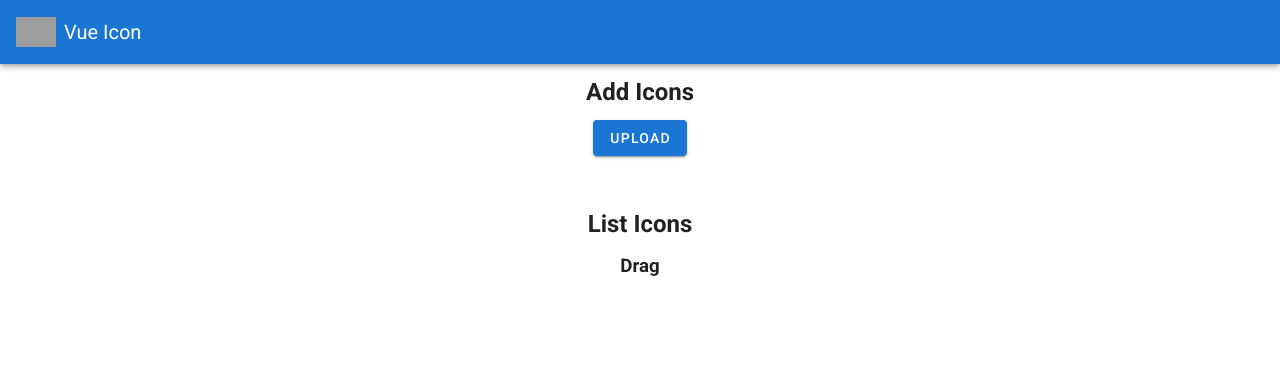
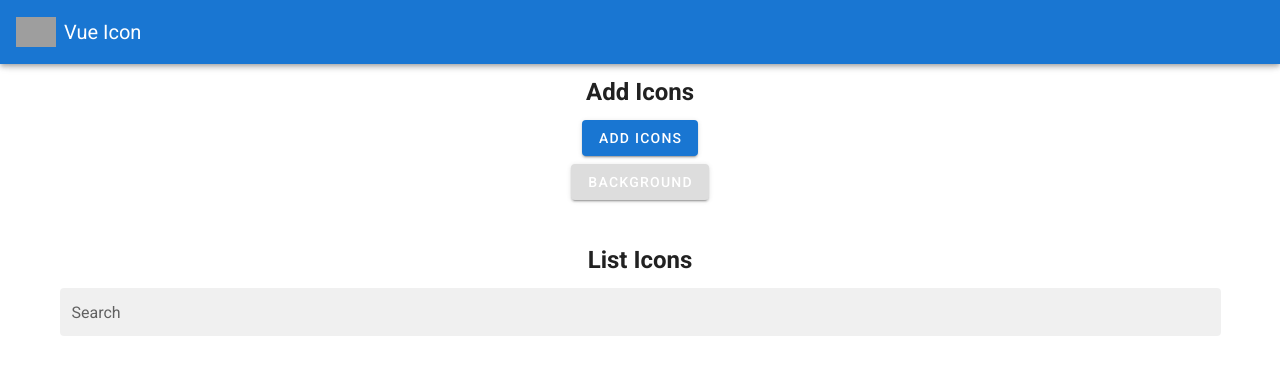
Before and after one commit to christianmiyoshi/vue-icon, a Vue app: page /#/ in a window 1280 px wide. Shown: the top 374 px of the page. Built offline with nearby package versions, Linux system fonts and the light colour scheme; grey boxes are pictures that could not be loaded.

Commit message:
Add background color and search input

```diff
--- a/src/components/HelloWorld.vue
+++ b/src/components/HelloWorld.vue
@@ -7,7 +7,7 @@
         </h2>
 
         <div class="my-2">
-          <v-btn color="primary" @click="$refs.file.click()">Upload</v-btn>
+          <v-btn color="primary" @click="$refs.file.click()">Add Icons</v-btn>
           <input
             type="file"
             ref="file"
@@ -17,6 +17,18 @@
             multiple
           />
         </div>
+
+        <div class="text-center">
+          <v-menu :close-on-content-click="false" offset-x z-index="100">
+            <template v-slot:activator="{ on }">
+              <v-btn :color="backgroundColor" dark v-on="on">
+                Background
+              </v-btn>
+            </template>
+
+            <v-color-picker v-model="backgroundColor"></v-color-picker>
+          </v-menu>
+        </div>
       </v-col>
 
       <v-col class="mb-5" cols="12">
@@ -24,12 +36,18 @@
           List Icons
         </h2>
 
-        <h3>Drag</h3>
+        <v-text-field
+          v-model="search"
+          clearable
+          flat
+          solo-inverted
+          hide-details
+          label="Search"
+        ></v-text-field>
         <draggable
           :list="icons"
           :disabled="!enabled"
           ghost-class="ghost"
-          :move="checkMove"
           @start="dragging = true"
           @end="dragging = false"
           v-bind="dragOptions"
@@ -40,28 +58,34 @@
             class="row"
           >
             <div
-              v-for="icon in icons"
+              v-for="icon in filteredIcons"
               v-bind:key="icon.id"
-              class="list-group list-group-item col col-2"
+              class="list-group list-group-item col col-xl-1 col-lg-2 col-md-3 col-sm-4"
             >
               <v-card max-width="400">
-                <div style="padding: 10px; background-color: #123541">
+                <div
+                  v-bind:style="{
+                    padding: '10px',
+                    backgroundColor: backgroundColor
+                  }"
+                >
                   <v-img
                     class="white--text align-end"
-                    height="200px"
+                    height="100px"
                     :src="icon.url"
                     contain
                     aspect-ratio="1"
                   >
                   </v-img>
                 </div>
-                <v-card-subtitle>
-                  <a
-                    :id="'icon-filename-' + icon.id"
-                    @click="copyLabel('icon-filename-' + icon.id)"
-                    >{{ icon.filename }}</a
-                  >
-                </v-card-subtitle>
+                <v-card-text
+                  @click="copyLabel('icon-filename-' + icon.id)"
+                  class="card-text"
+                >
+                  <p :id="'icon-filename-' + icon.id">
+                    {{ icon.filename }}
+                  </p>
+                </v-card-text>
               </v-card>
             </div>
           </transition-group>
@@ -97,7 +121,9 @@ export default Vue.extend({
     snackbar: "",
     showSnackbar: false,
     enabled: true,
-    dragging: false
+    dragging: false,
+    backgroundColor: "#dddddd",
+    search: ""
   }),
   computed: {
     dragOptions() {
@@ -107,6 +133,14 @@ export default Vue.extend({
         disabled: false,
         ghostClass: "ghost"
       };
+    },
+    filteredIcons() {
+      if (this.search) {
+        return this.icons.filter(
+          icon => icon.filename.toLowerCase().indexOf(this.search) !== -1
+        );
+      }
+      return this.icons;
     }
   },
   methods: {
@@ -166,4 +200,7 @@ export default Vue.extend({
 .list-group-item i {
   cursor: pointer;
 }
+.card-text {
+  cursor: copy;
+}
 </style>
```
